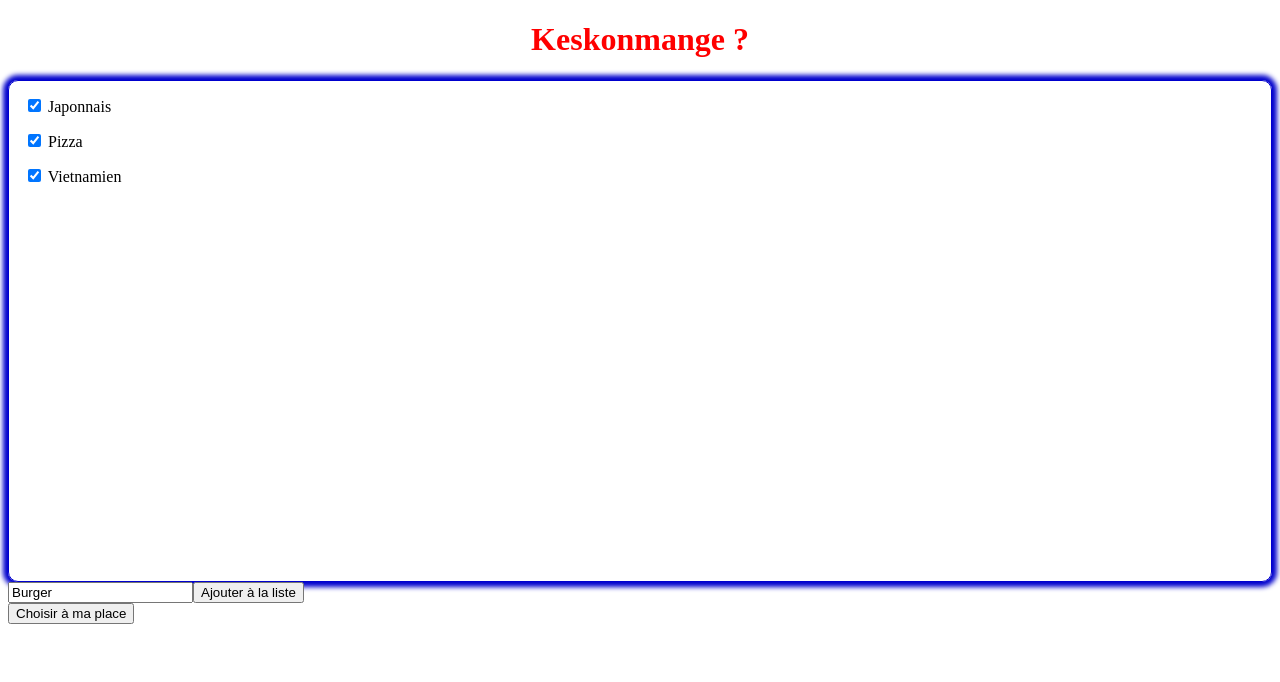
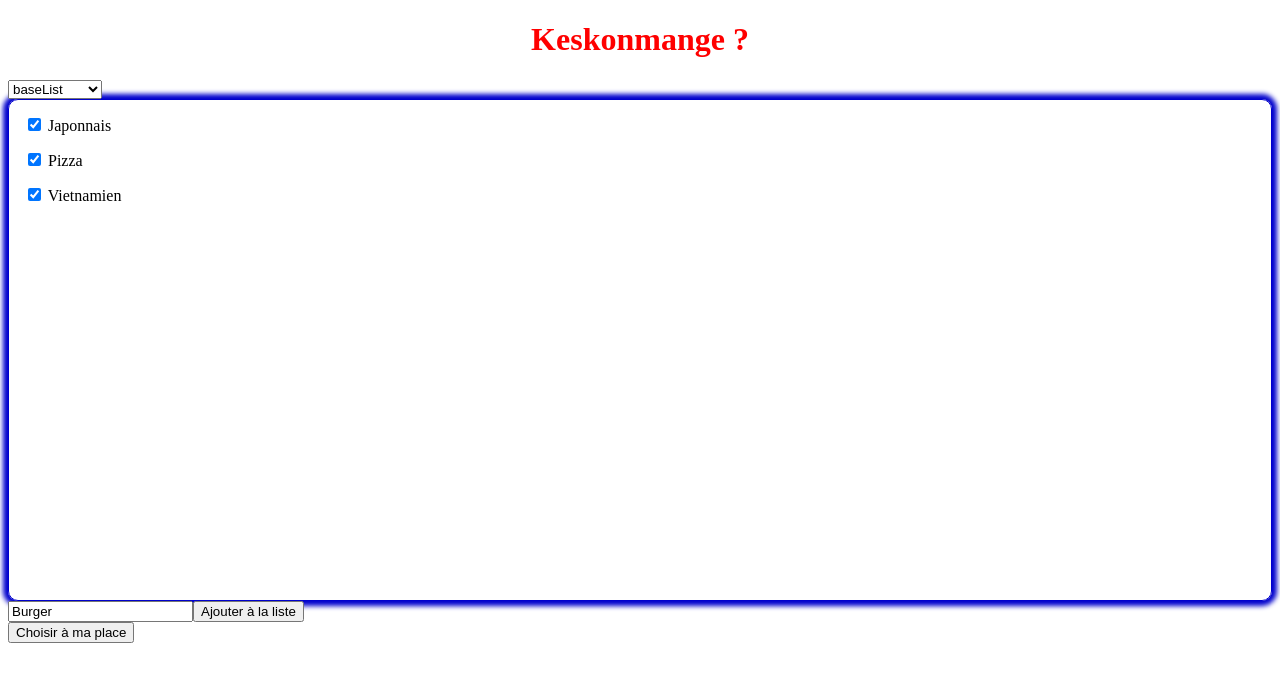
Before and after one commit to AdrienTurmo/keskonmange, an Angular app: page / in a window 1280 px wide. Shown: the top 682 px of the page. Built offline with nearby package versions, Linux system fonts and the light colour scheme.

Commit message:
Ajout choix de la liste de base

```diff
--- a/src/app/app.component.html
+++ b/src/app/app.component.html
@@ -3,6 +3,14 @@
   <h1 class="title" id="title">
     Keskonmange ?
   </h1>
+
+  <div>
+    <label>
+      <select [(ngModel)]="selectedList" (ngModelChange)="newSelection()">
+        <option *ngFor="let option of bouffeListOptions" >{{option}}</option>
+      </select>
+    </label>
+  </div>
 
   <div class="the-bouffe-list">
     <ul *ngFor="let bouffe of bouffeList" class="bouuf">
--- a/src/app/app.component.ts
+++ b/src/app/app.component.ts
@@ -12,10 +12,19 @@ import {ChooseForMeComponent} from './choose-for-me/choose-for-me.component';
 export class AppComponent {
   newBouffe = 'Burger';
   bouffeList: BouffeItem[];
+  selectedList: string;
+  bouffeListOptions = Object.keys(baseList);
   result: string;
 
   constructor() {
+    this.selectedList = 'baseList';
     this.bouffeList = baseList.baseList.map(item => new BouffeItem(item, true));
+  }
+
+  newSelection() {
+    console.log(baseList[this.selectedList]);
+    console.log(this.selectedList);
+    this.bouffeList = baseList[this.selectedList].map(item => new BouffeItem(item, true));
   }
 
   addToList() {
```
